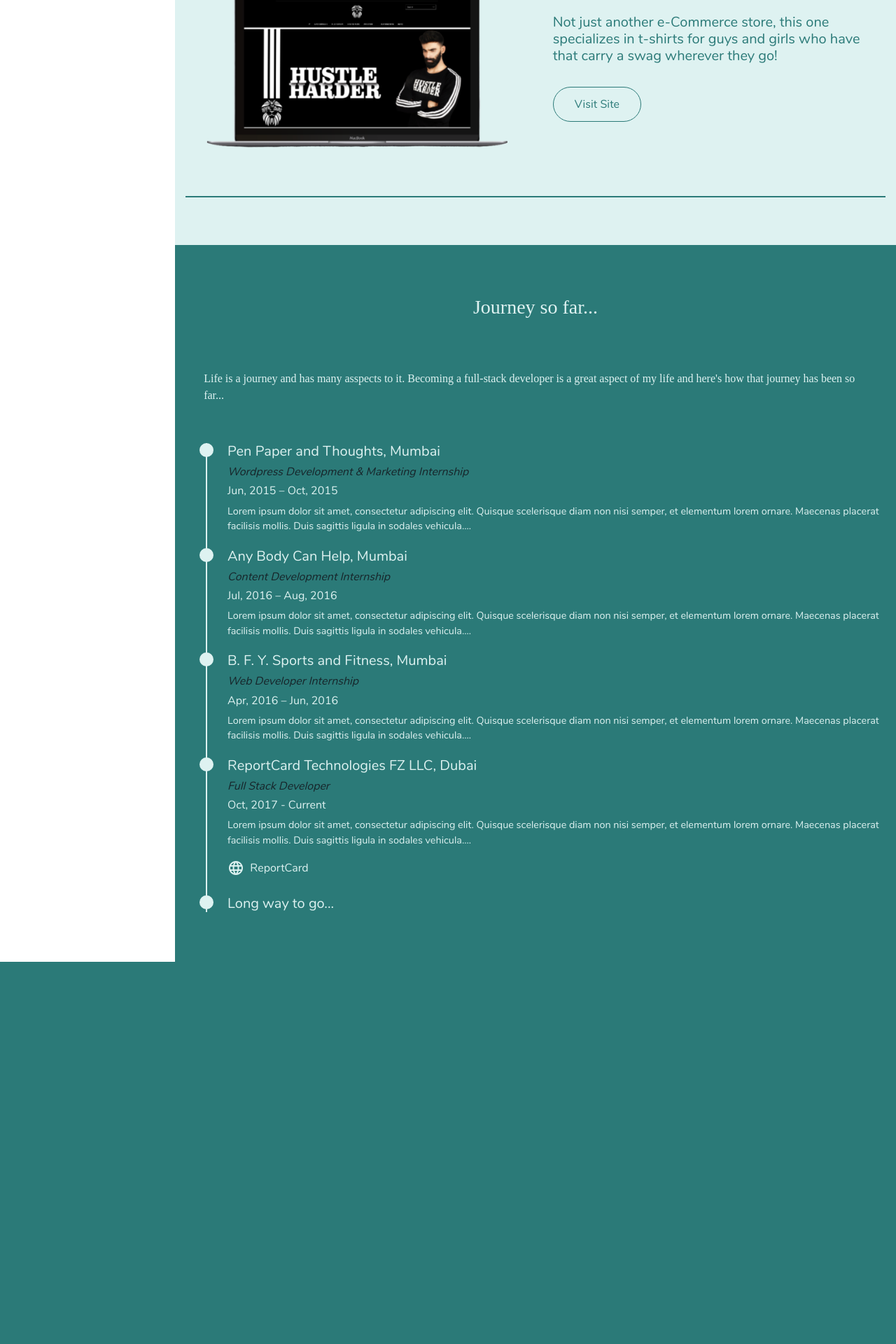
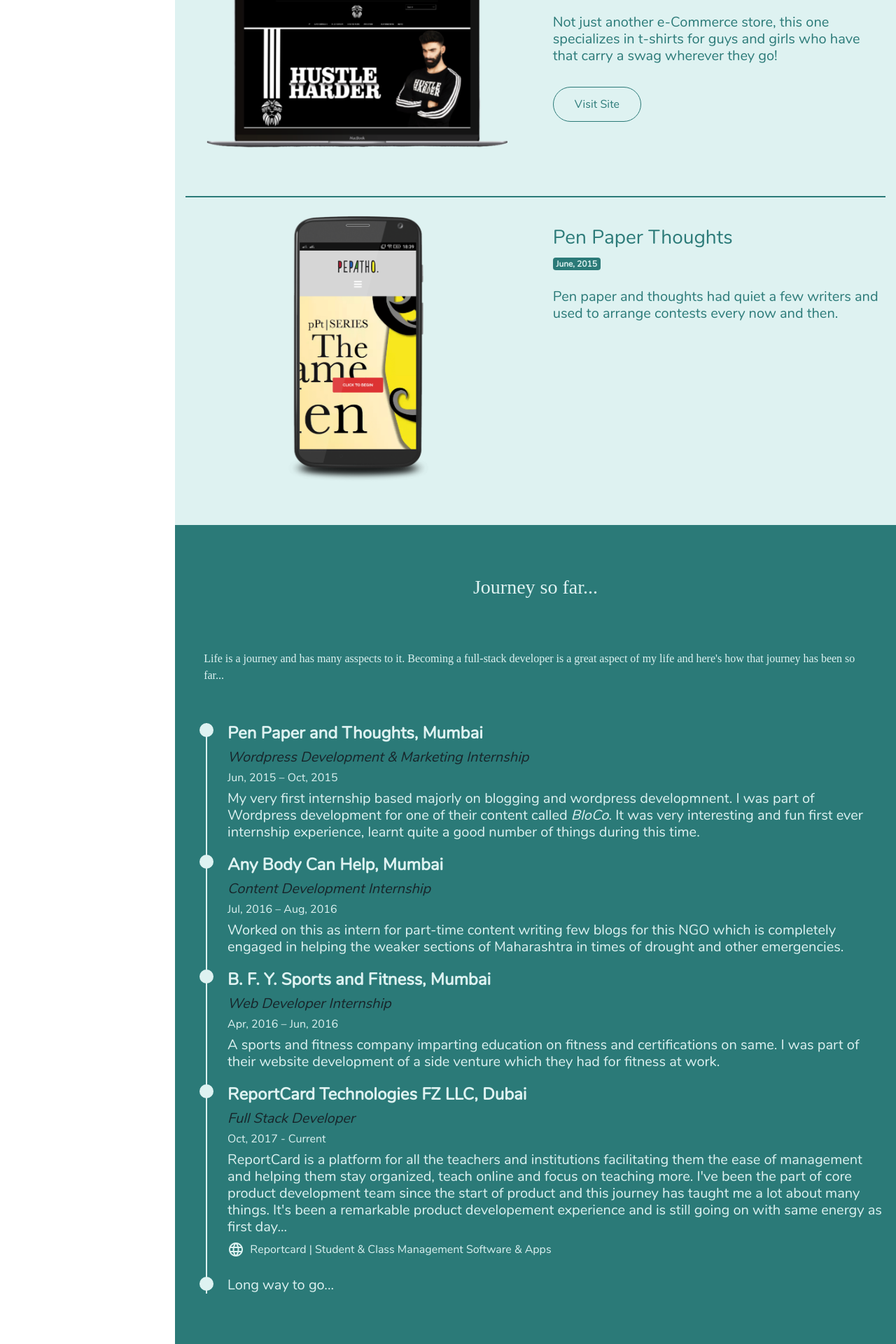
Before and after one commit to ashishmchawla/portfolio, a PHP site: page / in a window 1280 px wide. Shown: the part 2156-4076 px from the top of the page at 70% size. Before the commit the page ends 3530 px from the top, so only its background shows below. Run offline with PHP 8.4, Linux system fonts and the light colour scheme; some libraries are stand-ins or nearby versions; some web fonts are replaced.

Commit message:
Completing Portfolio and Journey Sections

```diff
--- a/journey.php
+++ b/journey.php
@@ -7,31 +7,31 @@
 			<ul class="timeline">
 
                 <li>
-                    <h5>Pen Paper and Thoughts, Mumbai</h5>
-                    <h6 class="position">Wordpress Development &amp; Marketing Internship</h6>
+                    <h4>Pen Paper and Thoughts, Mumbai</h4>
+                    <h5 class="position">Wordpress Development &amp; Marketing Internship</h5>
 					<h6>Jun, 2015 – Oct, 2015</h6>
-                    <p>Lorem ipsum dolor sit amet, consectetur adipiscing elit. Quisque scelerisque diam non nisi semper, et elementum lorem ornare. Maecenas placerat facilisis mollis. Duis sagittis ligula in sodales vehicula....</p>
+                    <h5>My very first internship based majorly on blogging and wordpress developmnent. I was part of Wordpress development for one of their content called <em>BloCo</em>. It was very interesting and fun first ever internship experience, learnt quite a good number of things during this time. </h5>
                 </li>
                 <li>
-                    <h5>Any Body Can Help, Mumbai</h5>
-                    <h6 class="position">Content Development Internship</h6>
+                    <h4>Any Body Can Help, Mumbai</h4>
+                    <h5 class="position">Content Development Internship</h5>
 					<h6>Jul, 2016 – Aug, 2016</h6>
-                    <p>Lorem ipsum dolor sit amet, consectetur adipiscing elit. Quisque scelerisque diam non nisi semper, et elementum lorem ornare. Maecenas placerat facilisis mollis. Duis sagittis ligula in sodales vehicula....</p>
+                    <h5>Worked on this as intern for part-time content writing few blogs for this NGO which is completely engaged in helping the weaker sections of Maharashtra in times of drought and other emergencies. </h5>
                 </li>
 
                 <li>
-                    <h5>B. F. Y. Sports and Fitness, Mumbai</h5>
-                    <h6 class="position">Web Developer Internship</h6>
+                    <h4>B. F. Y. Sports and Fitness, Mumbai</h4>
+                    <h5 class="position">Web Developer Internship</h5>
 					<h6>Apr, 2016 – Jun, 2016</h6>
-                    <p>Lorem ipsum dolor sit amet, consectetur adipiscing elit. Quisque scelerisque diam non nisi semper, et elementum lorem ornare. Maecenas placerat facilisis mollis. Duis sagittis ligula in sodales vehicula....</p>
+                    <h5>A sports and fitness company imparting education on fitness and certifications on same. I was part of their website development of a side venture which they had for fitness at work. </h5>
                 </li>
 
                 <li>
-                    <h5>ReportCard Technologies FZ LLC, Dubai </h5>
-                    <h6 class="position">Full Stack Developer</h6>
+                    <h4>ReportCard Technologies FZ LLC, Dubai </h4>
+                    <h5 class="position">Full Stack Developer</h5>
 					<h6>Oct, 2017 - Current </h6>
-                    <p>Lorem ipsum dolor sit amet, consectetur adipiscing elit. Quisque scelerisque diam non nisi semper, et elementum lorem ornare. Maecenas placerat facilisis mollis. Duis sagittis ligula in sodales vehicula....</p>
-                    <a href="https://reportcard.ae" target='_blank'> <i class="material-icons">language</i>&nbsp; ReportCard </a>
+                    <h5>ReportCard is a platform for all the teachers and institutions facilitating them the ease of management and helping them stay organized, teach online and focus on teaching more. I've been the part of core product development team since the start of product and this journey has taught me a lot about many things. It's been a remarkable product developement experience and is still going on with same energy as first day... </h5>
+                    <a href="https://reportcard.ae" target='_blank'> <i class="material-icons">language</i>&nbsp; Reportcard | Student & Class Management Software &amp; Apps </a>
                 </li>
 
                 <li>
--- a/portfolio.php
+++ b/portfolio.php
@@ -29,4 +29,16 @@
         </div>
     </div>
     <hr class="port-divider">
+    <div class="row">
+        <div class="col-md-6">
+            <img src="images/ppt.png" class="img-fluid" style="max-height:400px">
+        </div>
+        <div class="col-md-6">
+            <div class="port-description">
+                <h3> Pen Paper Thoughts</h3><span class="badge badge-theme-dark"> June, 2015</span>
+                <h5> Pen paper and thoughts had quiet a few writers and used to arrange contests every now and then.</h5>
+                <br>
+            </div>
+        </div>
+    </div>
 </div>
```
Also changed, not shown: images/ppt.png (added), 1 other file.
